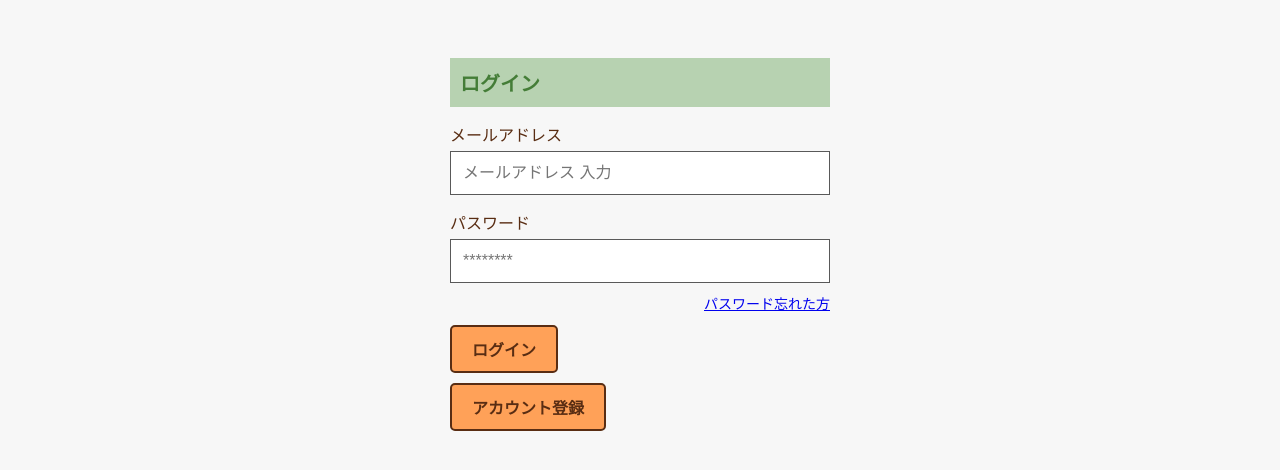
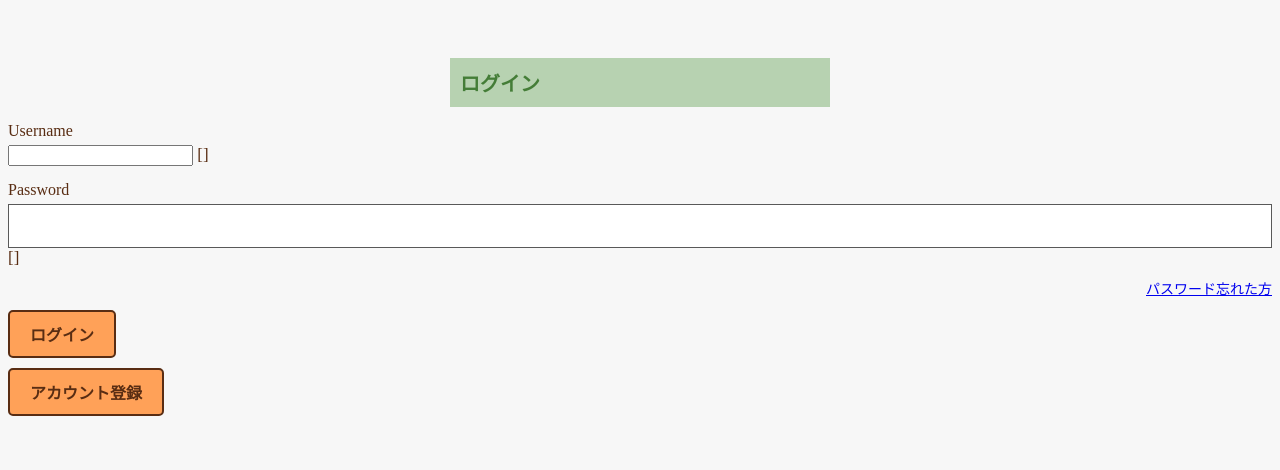
Before and after one commit to mako9606/travel-scheduler, a Django app: template travel-scheduler/auth_app/templates/auth_app/login.html in a window 1280 px wide. Shown: the top 470 px of the page. Run offline with Django 3.2, Linux system fonts and the light colour scheme; the template is opened without the code that fills it: most values are stand-ins (such as "Sample title", 1, 10 or a date in 2020); form fields are guessed from the names that the template uses.

Commit message:
login画面、edit_mail画面、change_password画面表示できるように修正途中

```diff
--- a/travel-scheduler/account/urls.py
+++ b/travel-scheduler/account/urls.py
@@ -6,5 +6,6 @@ urlpatterns = [
     path('', views.account, name='account'),
     path('edit-email/', views.edit_email, name='edit_email'),
     path('change-password/', views.change_password, name='change_password'),
+    path('password-complete/', views.password_complete, name='password_complete'),
     path('logout/', views.logout, name='logout'),
 ]
--- a/travel-scheduler/auth_app/templates/auth_app/login.html
+++ b/travel-scheduler/auth_app/templates/auth_app/login.html
@@ -1,4 +1,4 @@
-<haed>
+<head>
 <!-- 画面設計図　スライド２ -->
     <title>ログイン画面</title>
 
@@ -9,17 +9,26 @@
 <body>
     <div class="login-title">ログイン</div>
 
-    <form method="POST" class="form-container">
+    <form method="POST" action="{% url 'auth_app:login' %}">
         {% csrf_token %}
 
-        <label>メールアドレス</label>
-        <input type="email" name="username" placeholder="メールアドレス 入力" required>
-        <label>パスワード</label>
-        <input type="password" name="password" placeholder="********">
+        <input type="hidden"
+               name="{{ redirect_field_name }}"
+               value="{{ redirect_field_value }}">
+
+        {{ form.non_field_errors }}
+
+        <label>{{ form.username.label }}</label>
+        {{ form.username }}
+        {{ form.username.errors }}
+
+        <label>{{ form.password.label }}</label>
+        {{ form.password }}
+        {{ form.password.errors }}
 
         <a href="#" class="forgot">パスワード忘れた方</a>
 
-        <button class="btn" tpye="submit">ログイン</button>
+        <button class="btn" type="submit">ログイン</button>
         <a href="{% url 'auth_app:signup' %}" class="btn">アカウント登録</a>
     </form>
 
--- a/travel-scheduler/frist_project/settings.py
+++ b/travel-scheduler/frist_project/settings.py
@@ -130,3 +130,5 @@ DEFAULT_AUTO_FIELD = 'django.db.models.BigAutoField'
 LOGIN_REDIRECT_URL = 'auth_app:home'
 
 LOGOUT_REDIRECT_URL = 'auth_app:login'
+
+LOGIN_URL = 'auth_app:login'
```
Also changed, not shown: travel-scheduler/account/views.py (+8 -2 lines).
